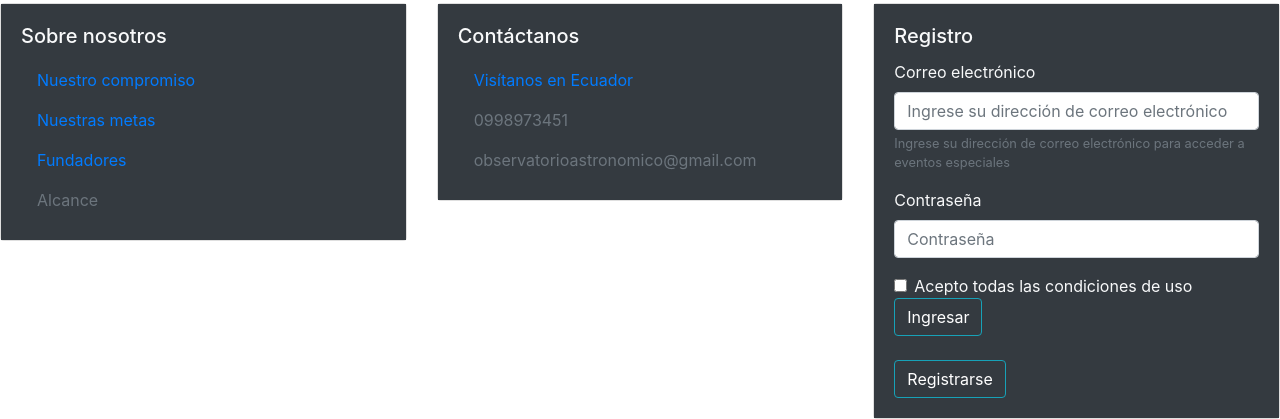
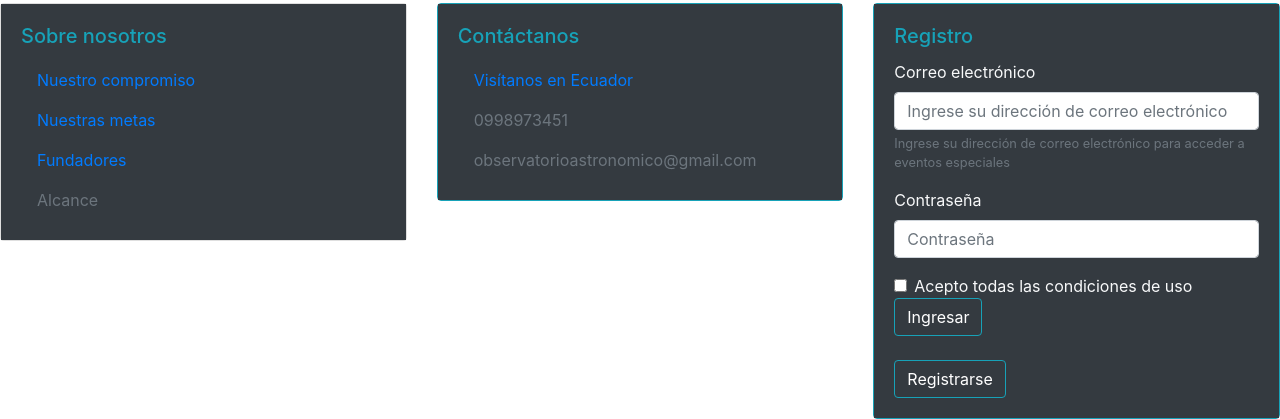
Before and after one commit to Luis219/Miniaplicaci-n-con-Bootstrap, a Flask app: page / in a window 1280 px wide. Shown: the part 1245-1664 px from the top of the page. Run offline with Flask 2, Linux system fonts and the light colour scheme; some libraries are stand-ins or nearby versions.

Commit message:
Versión final

```diff
--- a/templates/index.html
+++ b/templates/index.html
@@ -5,10 +5,11 @@
     <meta http-equiv="X-UA-Compatible" content="IE=edge">
     <meta name="viewport" content="width=device-width, initial-scale=1.0">
     <title>Observatorio Astronómico</title>
+    <!--Enlace a css de Boostrap-->
     <link rel="stylesheet" href="https://cdn.jsdelivr.net/npm/bootstrap@4.0.0/dist/css/bootstrap.min.css"
     integrity="sha384-Gn5384xqQ1aoWXA+058RXPxPg6fy4IWvTNh0E263XmFcJlSAwiGgFAW/dAiS6JXm" crossorigin="anonymous">
 
-  <!-- jQuery first, then Popper.js, then Bootstrap JS -->
+  <!-- Enlace a jQuery, opper.js,y Bootstrap JS para proveer de funcionalidad a elementos como carousel -->
   <script src="https://code.jquery.com/jquery-3.2.1.slim.min.js"
   integrity="sha384-KJ3o2DKtIkvYIK3UENzmM7KCkRr/rE9/Qpg6aAZGJwFDMVNA/GpGFF93hXpG5KkN"
   crossorigin="anonymous"></script>
@@ -19,19 +20,17 @@
   integrity="sha384-JZR6Spejh4U02d8jOt6vLEHfe/JQGiRRSQQxSfFWpi1MquVdAyjUar5+76PVCmYl"
   crossorigin="anonymous"></script>
     <style>
+        /*definicion de ancho y largo de las imágenes del carousel*/
          .carousel-inner img{
              width: 800px;
              height: 500px;
 
          }
-
-
-
     </style>
 
 </head>
 <body>
-
+  <!--Uso de componente nav para la creacion del menú, se llama la navbar, se colocan bordes tipo info, y fondo oscuro-->
     <nav class="navbar navbar-expand-lg navbar-light bg-dark border border-info ">
         <a class="navbar-brand text-info" href="#">AstroTech</a>
         <button class="navbar-toggler" type="button" data-toggle="collapse" data-target="#navbarNavDropdown" aria-controls="navbarNavDropdown" aria-expanded="false" aria-label="Toggle navigation">
@@ -39,6 +38,7 @@
         </button>
         <div class="collapse navbar-collapse " id="navbarNavDropdown">
           <ul class="navbar-nav text-white">
+              <!--Opciones de menú-->
             <li class="nav-item active">
               <a class="nav-link text-white" href="#">Telescopios<span class="sr-only">(current)</span></a>
             </li>
@@ -52,6 +52,7 @@
               <a class="nav-link dropdown-toggle text-white" href="#" id="navbarDropdownMenuLink" data-toggle="dropdown" aria-haspopup="true" aria-expanded="false">
                 Eventos
               </a>
+               <!--Lista desplegable de la última opción-->
               <div class="dropdown-menu" aria-labelledby="navbarDropdownMenuLink">
                 <a class="dropdown-item" href="#">Eventos Especiales</a>
                 <a class="dropdown-item" href="#">Próximos eclipses</a>
@@ -60,10 +61,13 @@
             </li>
           </ul>
         </div>
+       <!--Botón que llevaría a otra sección del sitio web para suscriptores-->
+        <button type="button" class="btn btn-info w-15 border border-white ">Ingresar</button>
       </nav>
 
-
       <center>
+           <!--En esta sección se crea el carousel que va a contar con tres imágenes y
+            estas se moverán o cambiarán de forma automática-->
       <div id="carouselExampleControls" class="carousel slide p-3 mb-2 b text-white" data-ride="carousel">
         <div class="carousel-inner">
           <div class="carousel-item active">
@@ -76,8 +80,9 @@
             <img class="d-block w-60" src="https://cdn.pixabay.com/photo/2020/04/21/15/33/sky-5073501_960_720.jpg" alt="Third slide">
           </div>
         </div>
+         <!--También se puede cambiar de imagen de forma manual al dal clic en los lados de las imágeness-->
         <a class="carousel-control-prev " href="#carouselExampleControls" role="button" data-slide="prev">
-            <span class="carousel-control-prev-icon " aria-hidden="true"></span>
+            <span class="carousel-control-prev-icon " aria-hidden="false"></span>
             <span class="sr-only ">Previous</span>
           </a>
           <a class="carousel-control-next" href="#carouselExampleControls" role="button" data-slide="next">
@@ -89,18 +94,20 @@
     <button type="button" class="btn btn-info w-15 border border-white ">Eventos</button>
 </center>
 <br>
-<!-- blockquote -->
+<!-- blockquote con texto en color negro y centrado -->
 
 <blockquote class="blockquote text-right text-center">
     <p class="mb-0">La cosa más bella que podemos experimentar es el misterio. Es la fuente de todo el arte y de toda la ciencia</p>
     <footer class="blockquote-footer">Albert Einstein</footer>
 </blockquote>
 
-<!--Uso de Cards para exponer eventos de astronomia-->
+<!--Uso de Cards para exponer eventos de astronomía-->
 <div class="card-deck text-light ">
+     <!--Se establecen los bordes de color tipo info (turquesa), fondo oscuro, y texto blanco-->
     <div class="card border border-info  bg-dark text-white">
       <img class="card-img-top" src="https://www.eso.org/public/archives/images/thumb350x/potw1526a.jpg" alt="Card image cap">
       <div class="card-body">
+           <!--Se establecec únicamente para el título el color turquesa-->
         <h5 class="card-title text-info">Exhibición científica</h5>
         <p class="card-text">Se llevan a cabo experimentos de las leyes de física.</p>
         <p class="card-text"><small class="text-muted">Last updated 3 mins ago</small></p>
@@ -123,15 +130,16 @@
       </div>
     </div>
   </div>
-<br class="col-sm-11 text-light bg-info">
+<br>
 
   <!--Uso de cards en conjunto con nav-->
   <div class="row ">
+       <!--Se trabaja con columnas tipo sm para mostrar en dispositivos con resolución igual o mayor a 768 px-->
     <div class="col-sm-4">
-      <div class="card">
+      <div class="card ">
         <div class="card-body text-light bg-dark">
-            <!--Informacion sobre el observatorio astronómico-->
-          <h5 class="card-title">Sobre nosotros</h5>
+            <!--Con el uso de nav se pueden mostrar opciones de informacion sobre el observatorio astronómico-->
+          <h5 class="card-title text-info">Sobre nosotros</h5>
           <nav class="nav flex-column">
             <a class="nav-link active" href="#">Nuestro compromiso</a>
             <a class="nav-link" href="#">Nuestras metas</a>
@@ -142,10 +150,13 @@
         </div>
       </div>
     </div>
+
+     <!--Sección de contacto-->
+     <!--Se trabaja con columnas tipo sm con tamaño de 4-->
     <div class="col-sm-4">
-      <div class="card">
+      <div class="card border border-info ">
         <div class="card-body text-light bg-dark">
-          <h5 class="card-title ">Contáctanos</h5>
+          <h5 class="card-title text-info ">Contáctanos</h5>
           <a class="nav-link active" href="#">Visítanos en Ecuador</a>
 
           <a class="nav-link disabled" href="#">0998973451</a>
@@ -154,11 +165,12 @@
         </div>
       </div>
     </div>
+     <!--Seección de registro-->
      <!--Uso de cards en conjunto con nav y form para que el usuario envíe sus sugerencias-->
     <div class="col-sm-4">
-        <div class="card">
+        <div class="card border border-info ">
           <div class="card-body text-light bg-dark">
-            <h5 class="card-title ">Registro</h5>
+            <h5 class="card-title  text-info">Registro</h5>
             <form>
                 <div class="form-group">
                   <label for="exampleInputEmail1">Correo electrónico</label>
@@ -173,9 +185,11 @@
                   <input type="checkbox" class="form-check-input" id="exampleCheck1">
                   <label class="form-check-label" for="exampleCheck1">Acepto todas las condiciones de uso</label>
                 </div>
+                 <!--Botón utilizado para ingresar al sitio web-->
                 <button type="submit" class="btn btn-primary bg-dark border border-info "  >Ingresar</button>
                 <br>
                 <br>
+                 <!--Botón utilizado para registrarse como suscriptor del sitio web-->
                 <button type="submit" class="btn btn-primary bg-dark border border-info ">Registrarse</button>
               </form>
 
```
Also changed, not shown: README.md.
